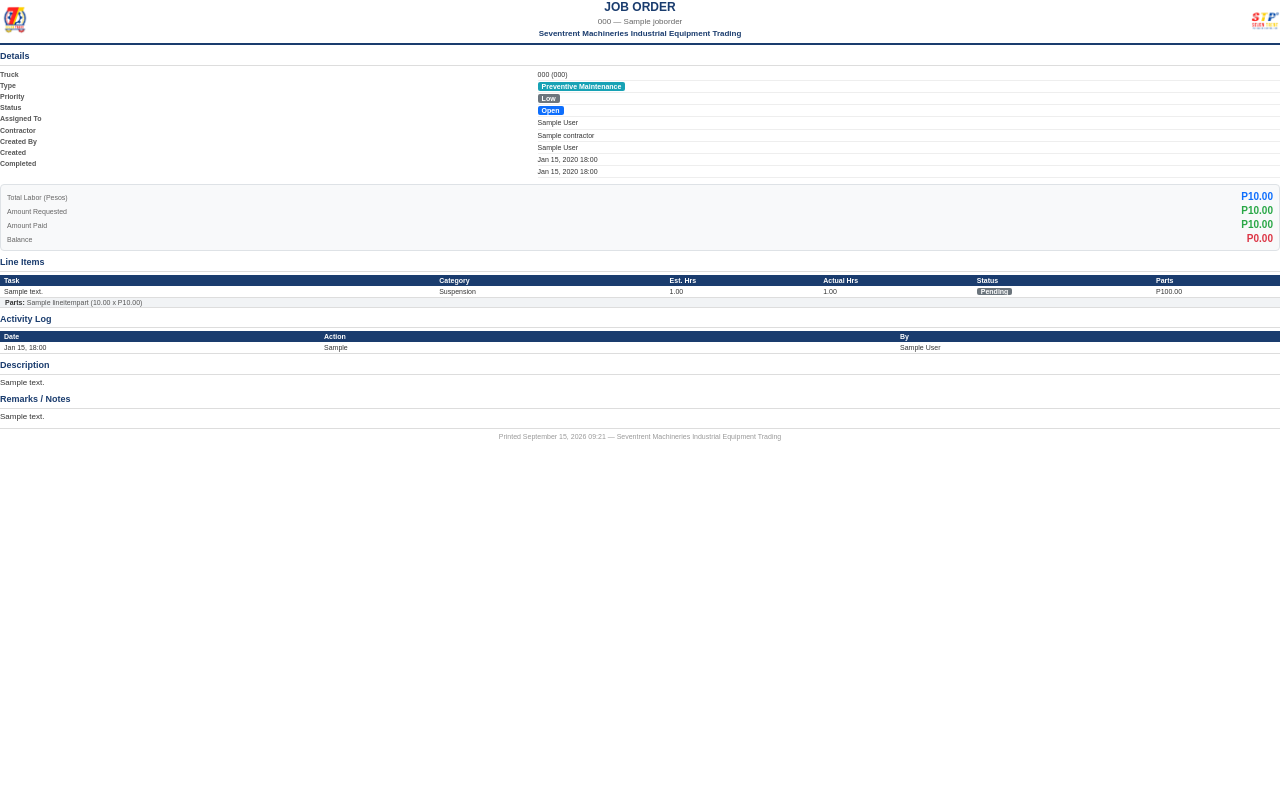
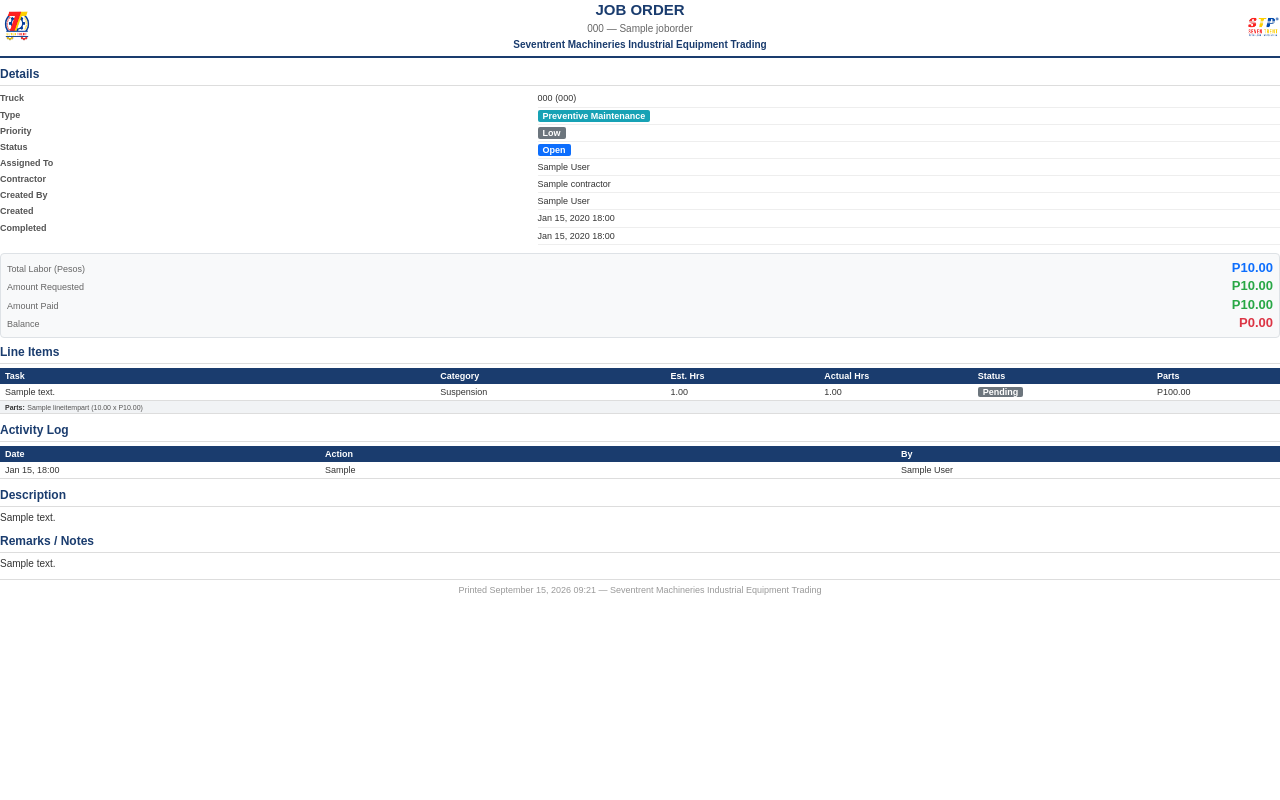
Before and after one commit to WinefredoSailes/stmiet-truckpmsmanagement, a Django app: page /joborders/1/print/ in a window 1280 px wide. Run offline with Django 5.2, Linux system fonts and the light colour scheme; a user stored in the database is signed in; data comes from the database, SQL or seed files in the repository; tables that the repository leaves empty hold one stand-in row (values such as "Sample post").

Commit message:
Increase JO print font sizes for A5 portrait readability

```diff
--- a/truck_pms/joborders/templates/joborders/print.html
+++ b/truck_pms/joborders/templates/joborders/print.html
@@ -3,26 +3,26 @@
 @page{size:A5 portrait;margin:6mm}
 *{box-sizing:border-box}
 html,body{width:100%}
-body{font-family:Arial,sans-serif;font-size:8px;line-height:1.3;color:#333;margin:0;padding:0}
-.header{display:flex;align-items:center;justify-content:space-between;margin-bottom:6px;border-bottom:2px solid #1a3c6e;padding-bottom:4px}
-.logo{height:30px}
+body{font-family:Arial,sans-serif;font-size:10px;line-height:1.35;color:#333;margin:0;padding:0}
+.header{display:flex;align-items:center;justify-content:space-between;margin-bottom:8px;border-bottom:2px solid #1a3c6e;padding-bottom:5px}
+.logo{height:34px}
 .header-center{text-align:center;flex:1}
-.header-center h1{margin:0;font-size:12px;color:#1a3c6e}
-.header-center p{margin:1px 0 0;font-size:8px;color:#666}
-.header-center .company{margin:2px 0 0;font-size:8px;color:#1a3c6e;font-weight:bold}
-.section{margin-bottom:6px}
-.section h2{font-size:9px;color:#1a3c6e;border-bottom:1px solid #ddd;padding-bottom:2px;margin:0 0 3px}
-table{width:100%;border-collapse:collapse;margin-bottom:5px;table-layout:fixed}
+.header-center h1{margin:0;font-size:15px;color:#1a3c6e}
+.header-center p{margin:2px 0 0;font-size:10px;color:#666}
+.header-center .company{margin:2px 0 0;font-size:10px;color:#1a3c6e;font-weight:bold}
+.section{margin-bottom:8px}
+.section h2{font-size:12px;color:#1a3c6e;border-bottom:1px solid #ddd;padding-bottom:3px;margin:0 0 4px}
+table{width:100%;border-collapse:collapse;margin-bottom:6px;table-layout:fixed}
 thead{display:table-header-group}
-th{background:#1a3c6e;color:#fff;padding:2px 4px;text-align:left;font-size:7px;font-weight:bold}
-td{padding:2px 4px;border-bottom:1px solid #ddd;font-size:7px;word-break:break-word;overflow-wrap:break-word}
+th{background:#1a3c6e;color:#fff;padding:3px 5px;text-align:left;font-size:9px;font-weight:bold}
+td{padding:3px 5px;border-bottom:1px solid #ddd;font-size:9px;word-break:break-word;overflow-wrap:break-word}
 tr{page-break-inside:avoid}
 tr:nth-child(even){background:#f9f9f9}
 .dl-table{width:100%;margin:0}
-.dl-table dt{float:left;width:42%;font-weight:600;padding:1px 0;font-size:7px;color:#555;margin:0}
-.dl-table dd{padding:1px 0;margin:0;font-size:7px;border-bottom:1px solid #eee;width:58%;float:right}
+.dl-table dt{float:left;width:42%;font-weight:600;padding:2px 0;font-size:9px;color:#555;margin:0}
+.dl-table dd{padding:2px 0;margin:0;font-size:9px;border-bottom:1px solid #eee;width:58%;float:right}
 .dl-table:after{content:"";display:table;clear:both}
-.badge-status{display:inline-block;padding:0 4px;border-radius:2px;font-size:7px;font-weight:bold;white-space:nowrap}
+.badge-status{display:inline-block;padding:0 5px;border-radius:2px;font-size:9px;font-weight:bold;white-space:nowrap}
 .bg-info{background:#17a2b5;color:#fff}
 .bg-success{background:#28a745;color:#fff}
 .bg-warning{background:#ffc107;color:#333}
@@ -30,15 +30,15 @@ tr:nth-child(even){background:#f9f9f9}
 .bg-primary{background:#0d6efd;color:#fff}
 .bg-secondary{background:#6c757d;color:#fff}
 .cost-box{background:#f8f9fa;border:1px solid #dee2e6;border-radius:4px;padding:4px 6px;text-align:center}
-.cost-box .lbl{font-size:7px;color:#666}
-.cost-box .val{font-size:10px;font-weight:bold}
+.cost-box .lbl{font-size:9px;color:#666}
+.cost-box .val{font-size:13px;font-weight:bold}
 .cost-box .tot{color:#0d6efd}
 .cost-box .pay{color:#28a745}
 .cost-box .bal{color:#dc3545}
 .cost-box .row{display:flex;justify-content:space-between;align-items:baseline;margin:1px 0}
 .cost-box .row .lbl{text-align:left}
 .cost-box .row .val{text-align:right}
-.footer{text-align:center;font-size:7px;color:#999;margin-top:6px;padding-top:3px;border-top:1px solid #ddd}
+.footer{text-align:center;font-size:9px;color:#999;margin-top:8px;padding-top:4px;border-top:1px solid #ddd}
 .no-print{display:none}
 @media print{.no-print{display:none}}
 </style></head><body>
@@ -123,13 +123,13 @@ tr:nth-child(even){background:#f9f9f9}
 {% if order.description %}
 <div class="section">
     <h2>Description</h2>
-    <p style="font-size:8px;margin:0">{{ order.description|linebreaksbr }}</p>
+    <p style="font-size:10px;margin:0">{{ order.description|linebreaksbr }}</p>
 </div>
 {% endif %}
 {% if order.notes %}
 <div class="section">
     <h2>Remarks / Notes</h2>
-    <p style="font-size:8px;margin:0">{{ order.notes|linebreaksbr }}</p>
+    <p style="font-size:10px;margin:0">{{ order.notes|linebreaksbr }}</p>
 </div>
 {% endif %}
 <div class="footer">
```
